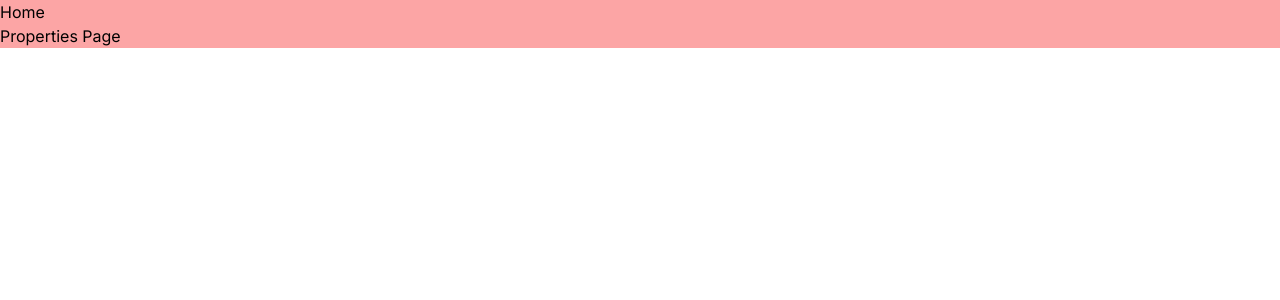
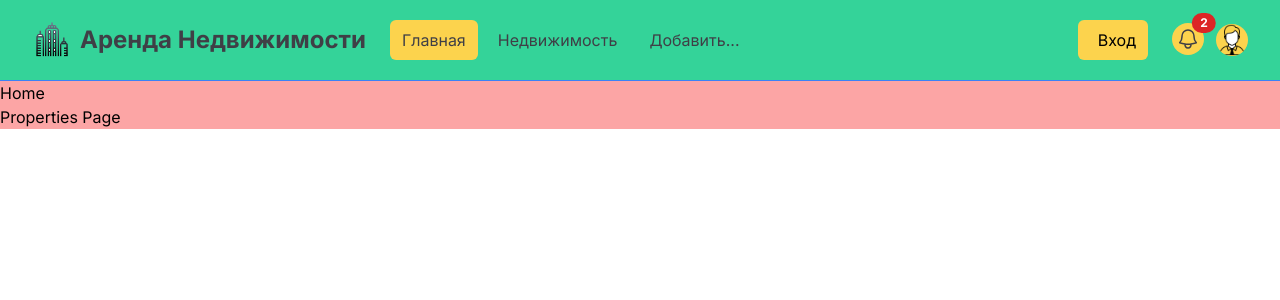
Before and after one commit to ingarbi/next_building_lizzing, a Next.js app: page / in a window 1280 px wide. Shown: the top 300 px of the page. Built offline with nearby package versions, Linux system fonts and the light colour scheme.

Commit message:
navbar 1s part

```diff
--- a/app/layout.js
+++ b/app/layout.js
@@ -1,5 +1,6 @@
 import { Inter } from "next/font/google";
 import "@/assets/styles/globals.css";
+import Navbar from "@/components/Navbar";
 
 const inter = Inter({ subsets: ["latin"] });
 
@@ -12,7 +13,9 @@ export const metadata = {
 export default function RootLayout({ children }) {
   return (
     <html lang="en">
-      <body className={inter.className}>{children}</body>
+      <body className={inter.className}>
+        <Navbar/>
+        {children}</body>
     </html>
   );
 }
--- /dev/null
+++ b/components/Navbar.js
@@ -0,0 +1,204 @@
+import Image from "next/image"
+import logo from "@/assets/images/logo.png"
+import profile from "@/assets/images/profile.png"
+
+const Navbar = () => {
+  return (
+    <nav className='bg-emerald-400 border-b border-blue-500'>
+    <div className='mx-auto max-w-7xl px-2 sm:px-6 lg:px-8'>
+      <div className='relative flex h-20 items-center justify-between'>
+        <div className='absolute inset-y-0 left-0 flex items-center md:hidden'>
+
+          {/* <!-- Mobile menu button--> */}
+          <button
+            type='button'
+            id='mobile-dropdown-button'
+            className='relative inline-flex items-center justify-center rounded-md p-2 text-zinc-700 hover:bg-gray-700 hover:text-white focus:outline-none focus:ring-2 focus:ring-inset focus:ring-white'
+            aria-controls='mobile-menu'
+            aria-expanded='false'
+          >
+            <span className='absolute -inset-0.5'></span>
+            <span className='sr-only'>Open main menu</span>
+            <svg
+              className='block h-6 w-6'
+              fill='none'
+              viewBox='0 0 24 24'
+              strokeWidth='1.5'
+              stroke='currentColor'
+              aria-hidden='true'
+            >
+              <path
+                strokeLinecap='round'
+                strokeLinejoin='round'
+                d='M3.75 6.75h16.5M3.75 12h16.5m-16.5 5.25h16.5'
+              />
+            </svg>
+          </button>
+        </div>
+
+        <div className='flex flex-1 items-center justify-center md:items-stretch md:justify-start'>
+          {/* <!-- Logo --> */}
+          <a className='flex flex-shrink-0 items-center' href='/index.html'>
+            <Image className='h-10 w-auto' src={logo} alt='Аренда Недвижимости' />
+
+            <span className='hidden md:block text-zinc-700 text-2xl font-bold ml-2'>
+              Аренда Недвижимости
+            </span>
+          </a>
+          {/* <!-- Desktop Menu Hidden below md screens --> */}
+          <div className='hidden md:ml-6 md:block'>
+            <div className='flex space-x-2'>
+              <a
+                href='/index.html'
+                className='text-zinc-700 bg-amber-300 hover:bg-amber-500 hover:text-zinc-700 rounded-md px-3 py-2'
+              >
+                Главная
+              </a>
+              <a
+                href='/properties.html'
+                className='text-zinc-700 hover:bg-amber-500 hover:text-zinc-700 rounded-md px-3 py-2'
+              >
+                Недвижимость
+              </a>
+              <a
+                href='/add-property.html'
+                className='text-zinc-700 hover:bg-amber-500 hover:text-zinc-700 rounded-md px-3 py-2'
+              >
+                Добавить...
+              </a>
+            </div>
+          </div>
+        </div>
+
+        {/* <!-- Right Side Menu (Logged Out) --> */}
+        <div className='hidden md:block md:ml-6'>
+          <div className='flex items-center'>
+            <button className='flex items-center  bg-amber-300 hover:bg-amber-500 hover:text-zinc-700 rounded-md px-3 py-2'>
+              <i className='fa-brands fa-google text-zinc-700 mr-2'></i>
+              <span>Вход</span>
+            </button>
+          </div>
+        </div>
+
+        {/* <!-- Right Side Menu (Logged In) --> */}
+        <div className='absolute inset-y-0 right-0 flex items-center pr-2 md:static md:inset-auto md:ml-6 md:pr-0'>
+          <a href='messages.html' className='relative group'>
+            <button
+              type='button'
+              className='relative rounded-full bg-amber-300 p-1 text-zinc-700 hover:text-white focus:outline-none focus:ring-2 focus:ring-white focus:ring-offset-2 focus:ring-offset-gray-800'
+            >
+              <span className='absolute -inset-1.5'></span>
+              <span className='sr-only'>View notifications</span>
+              <svg
+                className='h-6 w-6'
+                fill='none'
+                viewBox='0 0 24 24'
+                strokeWidth='1.5'
+                stroke='currentColor'
+                aria-hidden='true'
+              >
+                <path
+                  strokeLinecap='round'
+                  strokeLinejoin='round'
+                  d='M14.857 17.082a23.848 23.848 0 005.454-1.31A8.967 8.967 0 0118 9.75v-.7V9A6 6 0 006 9v.75a8.967 8.967 0 01-2.312 6.022c1.733.64 3.56 1.085 5.455 1.31m5.714 0a24.255 24.255 0 01-5.714 0m5.714 0a3 3 0 11-5.714 0'
+                />
+              </svg>
+            </button>
+            <span className='absolute top-0 right-0 inline-flex items-center justify-center px-2 py-1 text-xs font-bold leading-none text-white transform translate-x-1/2 -translate-y-1/2 bg-red-600 rounded-full'>
+              2
+            </span>
+          </a>
+          {/* <!-- Profile dropdown button --> */}
+          <div className='relative ml-3'>
+            <div>
+              <button
+                type='button'
+                className='relative flex rounded-full bg-amber-300 text-sm focus:outline-none focus:ring-2 focus:ring-white focus:ring-offset-2 focus:ring-offset-gray-800'
+                id='user-menu-button'
+                aria-expanded='false'
+                aria-haspopup='true'
+              >
+                <span className='absolute -inset-1.5'></span>
+                <span className='sr-only'>Open user menu</span>
+                <Image
+                  className='h-8 w-8 rounded-full'
+                  src={profile}
+                  alt=''
+                />
+              </button>
+            </div>
+
+            {/* <!-- Profile dropdown --> */}
+            <div
+              id='user-menu'
+              className='hidden absolute right-0 z-10 mt-2 w-48 origin-top-right rounded-md bg-white py-1 shadow-lg ring-1 ring-black ring-opacity-5 focus:outline-none'
+              role='menu'
+              aria-orientation='vertical'
+              aria-labelledby='user-menu-button'
+              tabIndex='-1'
+            >
+              <a
+                href='/profile.html'
+                className='block px-4 py-2 text-sm text-gray-700'
+                role='menuitem'
+                tabIndex='-1'
+                id='user-menu-item-0'
+              >
+                Ваш профиль
+              </a>
+              <a
+                href='saved-properties.html'
+                className='block px-4 py-2 text-sm text-gray-700'
+                role='menuitem'
+                tabIndex='-1'
+                id='user-menu-item-2'
+              >
+                Сохраненные недвижимости
+              </a>
+              <a
+                href='#'
+                className='block px-4 py-2 text-sm text-gray-700'
+                role='menuitem'
+                tabIndex='-1'
+                id='user-menu-item-2'
+              >
+                Выйти
+              </a>
+            </div>
+          </div>
+        </div>
+      </div>
+    </div>
+
+    {/* <!-- Mobile menu, show/hide based on menu state. --> */}
+    <div className='hidden' id='mobile-menu'>
+      <div className='space-y-1 px-2 pb-3 pt-2'>
+        <a
+          href='/index.html'
+          className='bg-gray-900 text-white block rounded-md px-3 py-2 text-base font-medium'
+        >
+          Главная
+        </a>
+        <a
+          href='/properties.html'
+          className='text-gray-300 hover:bg-gray-700 hover:text-white block rounded-md px-3 py-2 text-base font-medium'
+        >
+          Недвижимость
+        </a>
+        <a
+          href='/add-property.html'
+          className='text-gray-300 hover:bg-gray-700 hover:text-white block rounded-md px-3 py-2 text-base font-medium'
+        >
+          Добавить...
+        </a>
+        <button className='flex items-center text-white bg-gray-700 hover:bg-gray-900 hover:text-white rounded-md px-3 py-2 my-4'>
+          <i className='fa-brands fa-google mr-2'></i>
+          <span>Вход</span>
+        </button>
+      </div>
+    </div>
+  </nav>
+  )
+}
+
+export default Navbar
```
Also changed, not shown: assets/images/logo.png (added), assets/images/profile.png (added).
